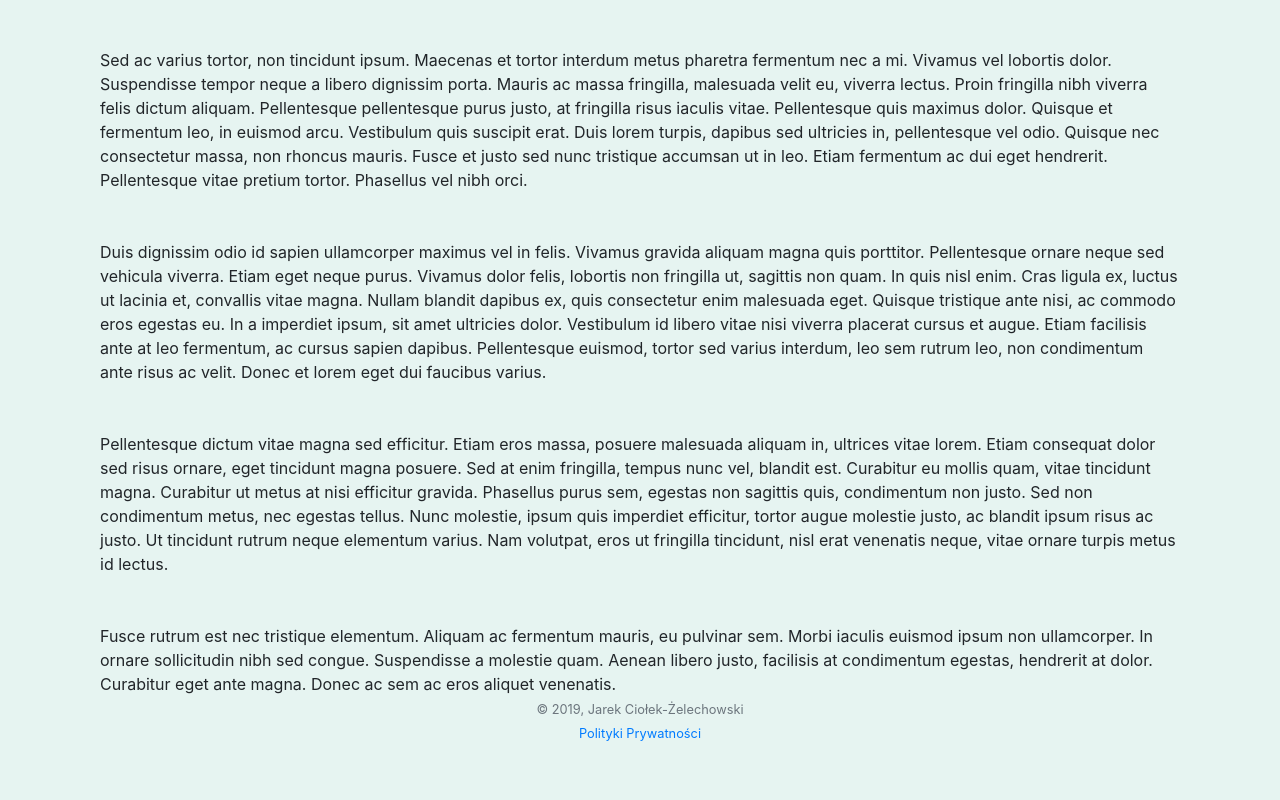
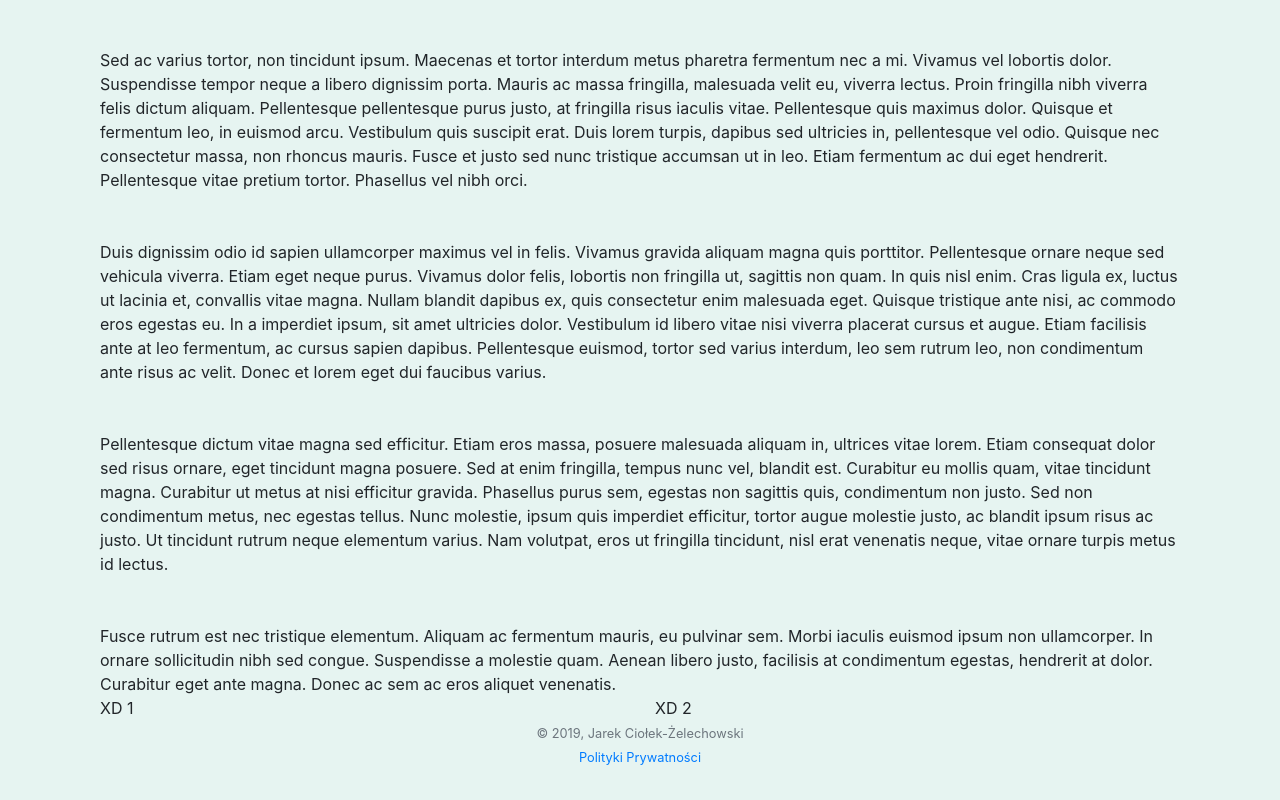
Before and after one commit to Torak28/mom-friend-site-example, a Vue app: page / in a window 1280 px wide. Shown: the part 1778-2578 px from the top of the page. Before the commit the page ends 2554 px from the top, so only its background shows below. Built offline with nearby package versions, Linux system fonts and the light colour scheme.

Commit message:
footer++ :clap:

```diff
--- a/src/App.vue
+++ b/src/App.vue
@@ -19,6 +19,7 @@
     <br>
     <br>
     <router-view/>
+    <footerContact />
     <b-row class='text-center'>
       <b-col>
         <small class="text-muted">© 2019, Jarek Ciołek-Żelechowski</small>
@@ -31,8 +32,13 @@
 </template>
 
 <script>
+import footerContact from "@/components/footerContact.vue";
+
 export default {
-  name: 'app'
+  name: 'app',
+  components: {
+    footerContact
+  }
 }
 </script>
 
--- /dev/null
+++ b/src/components/footerContact.vue
@@ -0,0 +1,30 @@
+<template>
+  <b-container id='footerContact'>
+    <b-row>
+      <b-col align-self="center" md='6'>
+        XD 1
+      </b-col>
+      <b-col md='6'>
+        XD 2
+      </b-col>
+    </b-row>
+  </b-container>
+</template>
+
+<script>
+export default {
+  name: "footerContact",
+  data() {
+    return {
+      text: 'A CO TO'
+    }
+  }
+};
+</script>
+
+<style scope>
+  img {
+        max-width: 100%;
+        height: auto;
+  }
+</style>
--- /dev/null
+++ b/src/views/Rodo.vue
@@ -0,0 +1,5 @@
+<template>
+  <b-container class="rodo">
+    <h1>This is an rodo page</h1>
+  </b-container>
+</template>
```
